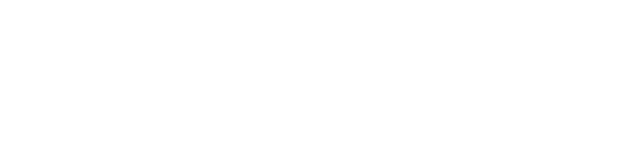
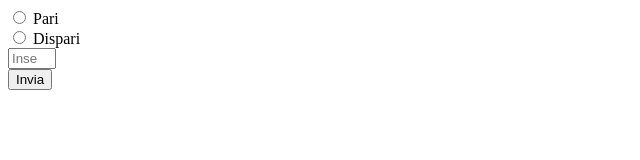
Before and after one commit to EsterDahri1/js-paliedispari, a plain HTML site: page index.html in a window 1280 px wide. Shown: the whole page, without its empty margins (0-640 px from the left). Drawn offline with Linux system fonts and the light colour scheme.

Commit message:
add inputs for userNum and func for pcNum

```diff
--- a/assets/js/script.js
+++ b/assets/js/script.js
@@ -1 +1,26 @@
-console.log('hello to try link');
+//console.log('hello to try link');
+
+/*Pari e Dispari
+L’utente sceglie pari o dispari
+inserisce un numero da 1 a 5.
+Generiamo un numero random (sempre da 1 a 5) per il computer (usando una funzione).
+Sommiamo i due numeri Stabiliamo se la somma dei due numeri è pari o dispari (usando una funzione)
+Dichiariamo chi ha vinto.*/
+
+
+/*
+#Tools
+- Put inputs in html for user choice
+- Generate a random number with function
+- Use function to sum numbers
+- Use function to determine if even else odd
+- Declare who won
+*/
+
+//Generate a random pcNumber with function
+function rangePcNumber(min, max) {
+  return Math.floor(Math.random() * (max - min + 1) ) + min;
+}
+
+let pcNumber = rangePcNumber(1, 5);
+console.log(pcNumber);
--- a/index.html
+++ b/index.html
@@ -6,7 +6,10 @@
     <title>Pali e dispari</title>
 </head>
 <body>
-
+    <input type="radio" name="choice" id="Even"> Pari <br>
+    <input type="radio" name="choice" id="Odd"> Dispari <br>
+    <input type="number" id="userNumber" min="1" max="5" placeholder="Insert a number between 1 and 5"> <br>
+    <button class="invia">Invia</button>
 
 
     <script type="text/javascript" src="./assets/js/script.js"></script>
```
